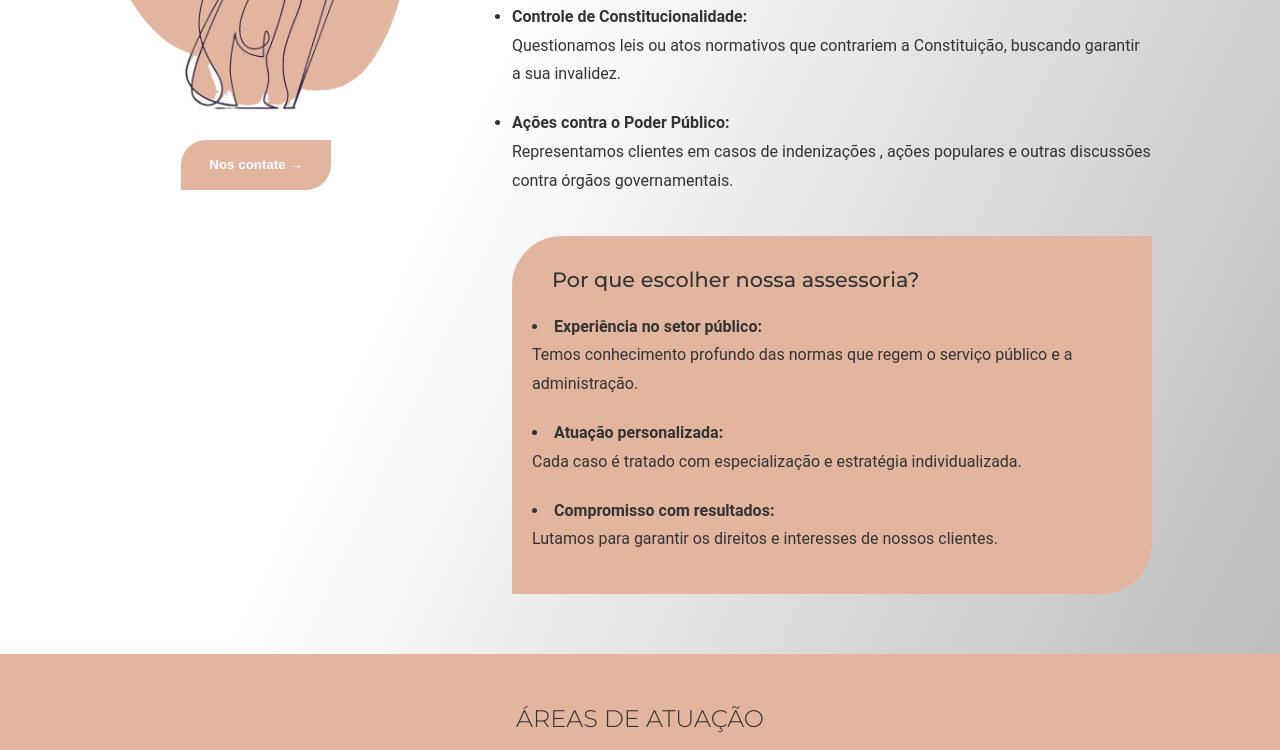
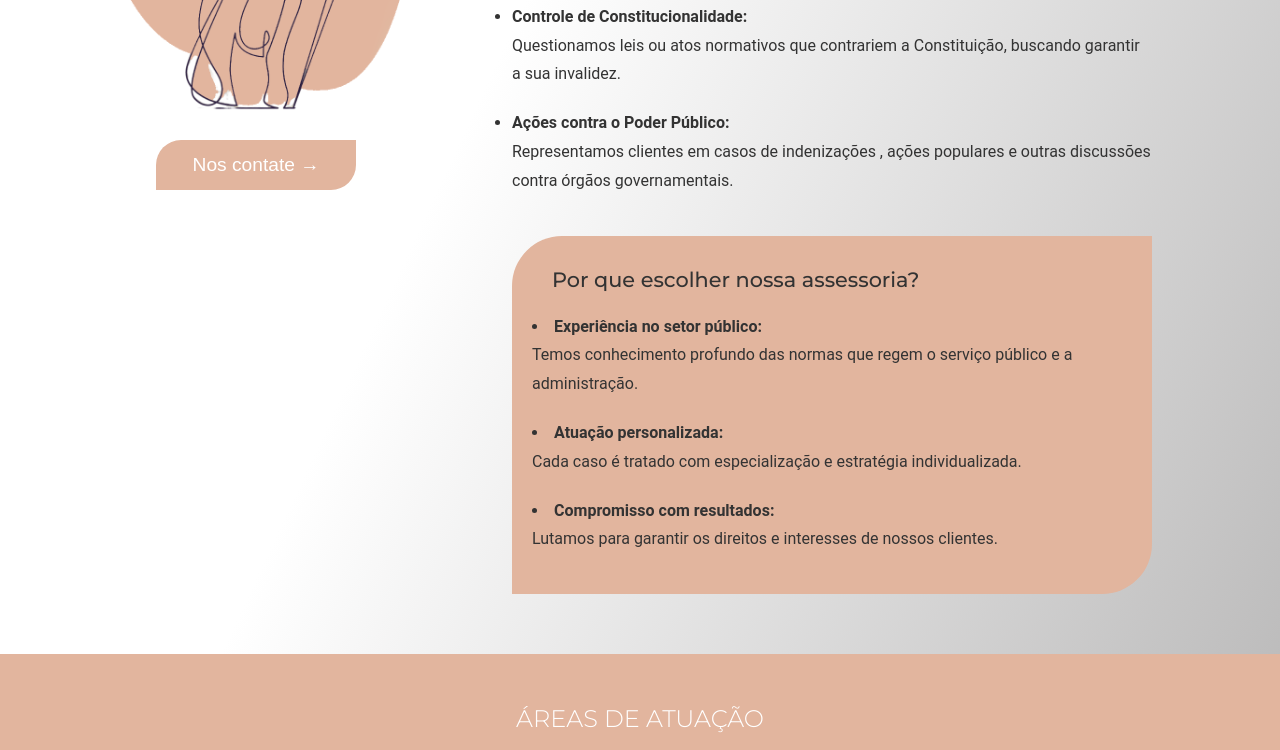
Before and after one commit to Tkailaine/projeto-savio-pires, a plain HTML site: page index.html in a window 1280 px wide. Shown: the part 1725-2475 px from the top of the page. Drawn offline with nearby package versions, Linux system fonts and the light colour scheme.

Commit message:
Update styles.css

```diff
--- a/estilos/styles.css
+++ b/estilos/styles.css
@@ -332,10 +332,11 @@
 .btn-contato{
   display: block;
   border: none;
-  width: 150px;
+  width: 200px;
   height: 50px;
   border-radius: 25px 0px 25px 0px;
-  font-weight: 600;
+  font-weight: 200;
+  font-size: 1.2em;
   background-color: #E2B59E;
   color: white;
   cursor: pointer;
@@ -409,6 +410,7 @@
 .outras-areas h1{
   font-weight: 300;
   text-align: center;
+  color: white;
 
 }
 .areas-atuacao {
@@ -513,6 +515,7 @@
   height: 50px;
   text-align: center;
   background-image: linear-gradient(45deg, #ffffff, #CBCACA);
+  color: white;
   border: none;
   border-radius: 10px;
   cursor: pointer;
```
